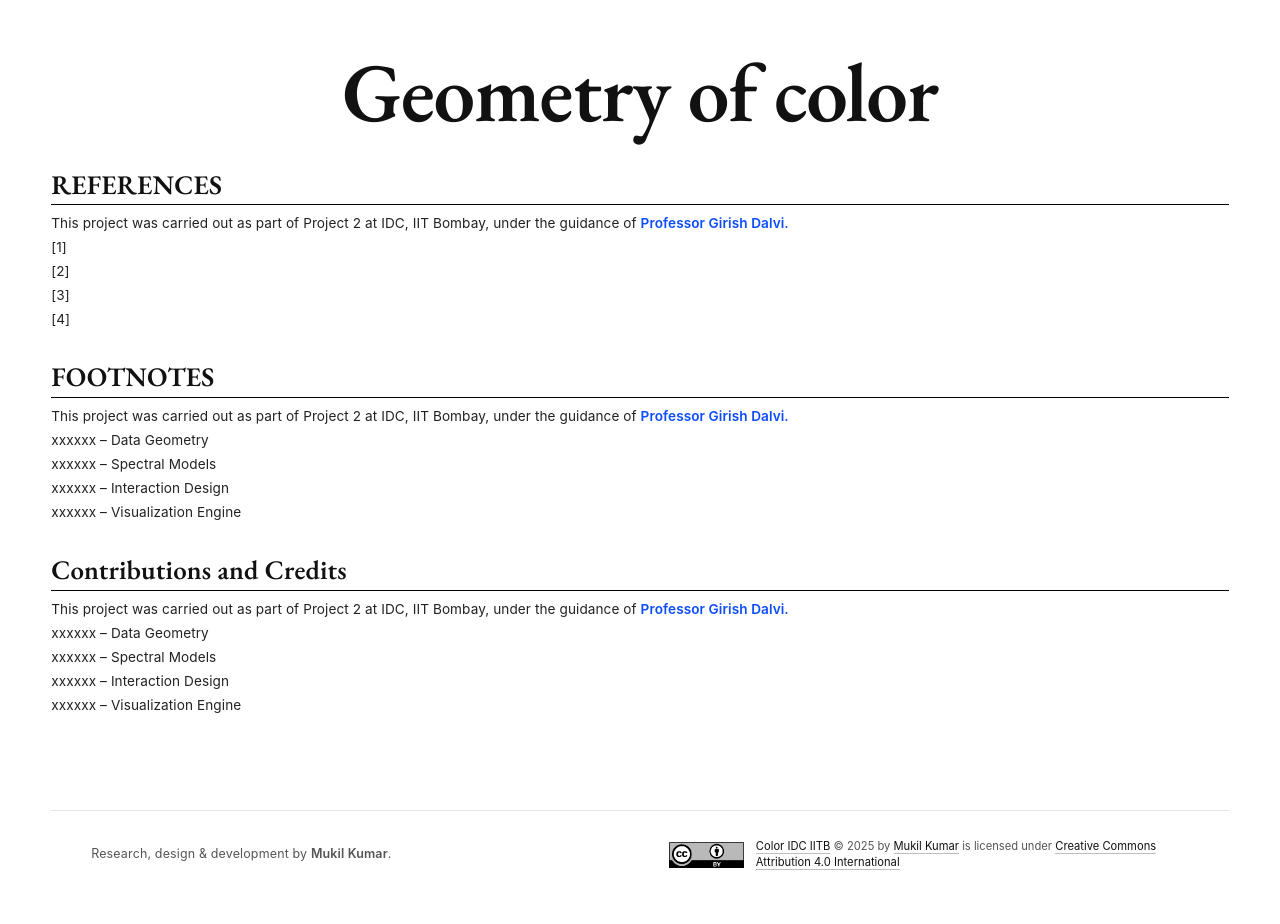
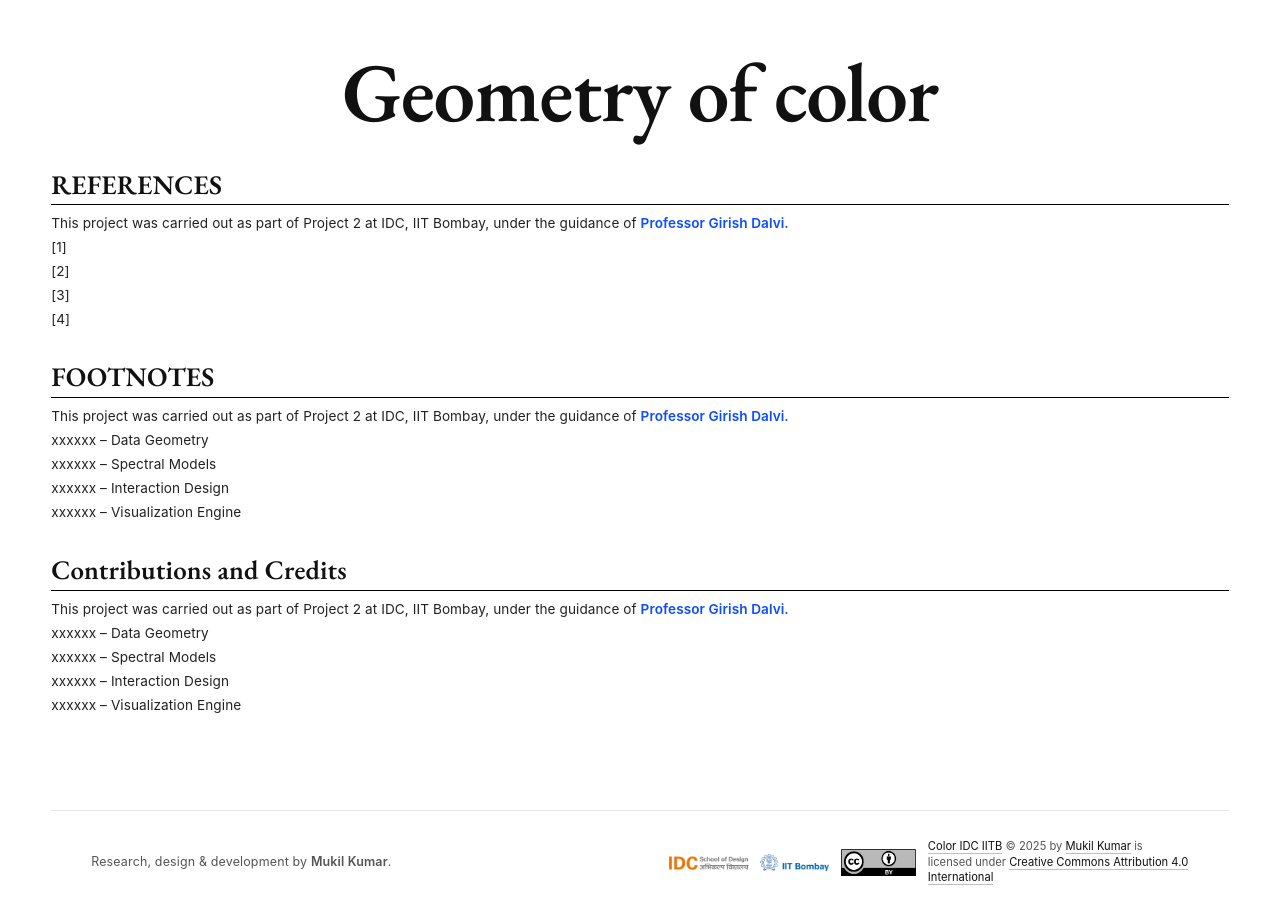
Before and after one commit to bukil/bukil.github.io, a React (Create React App) app: page / in a window 1280 px wide. Shown: the top 924 px of the page. Built offline with nearby package versions, Linux system fonts and the light colour scheme.

Commit message:
Footer
Footer

```diff
--- a/src/App.js
+++ b/src/App.js
@@ -1,5 +1,6 @@
 
 import './App.css';
+import Footer from './Footer';
 
 function App() {
   return (
@@ -41,17 +42,7 @@ function App() {
           <li><span className="contrib-item">xxxxxx – Visualization Engine</span></li>
         </ul>
       </section>
-      <footer className="site-footer" role="contentinfo">
-        <div className="footer-inner">
-          <p className="credit">Research, design & development by <span className="name">Mukil Kumar</span>.</p>
-          <div className="cc-license" aria-label="Creative Commons Attribution 4.0 International License">
-            <img src="/by.png" alt="CC BY 4.0" className="cc-by-icon" />
-            <span className="license-text">
-              <a href="https://creativecommons.org">Color IDC IITB</a> © 2025 by <a href="https://creativecommons.org">Mukil Kumar</a> is licensed under <a href="https://creativecommons.org/licenses/by/4.0/">Creative Commons Attribution 4.0 International</a>
-            </span>
-          </div>
-        </div>
-      </footer>
+  <Footer />
     </div>
   );
 }
--- /dev/null
+++ b/src/Footer.js
@@ -0,0 +1,19 @@
+import React from 'react';
+import './App.css';
+
+export default function Footer() {
+  return (
+    <footer className="site-footer" role="contentinfo">
+      <div className="footer-inner">
+        <p className="credit">Research, design & development by <span className="name">Mukil Kumar</span>.</p>
+        <div className="cc-license" aria-label="Creative Commons Attribution 4.0 International License">
+          <img src="/idc.png" alt="IDC IIT Bombay" style={{width:'160px',height:'auto',display:'block'}} />
+          <img src="/by.png" alt="CC BY 4.0" className="cc-by-icon" />
+          <span className="license-text">
+            <a href="https://creativecommons.org">Color IDC IITB</a> © 2025 by <a href="https://creativecommons.org">Mukil Kumar</a> is licensed under <a href="https://creativecommons.org/licenses/by/4.0/">Creative Commons Attribution 4.0 International</a>
+          </span>
+        </div>
+      </div>
+    </footer>
+  );
+}
```
Also changed, not shown: public/idc.png (added).
